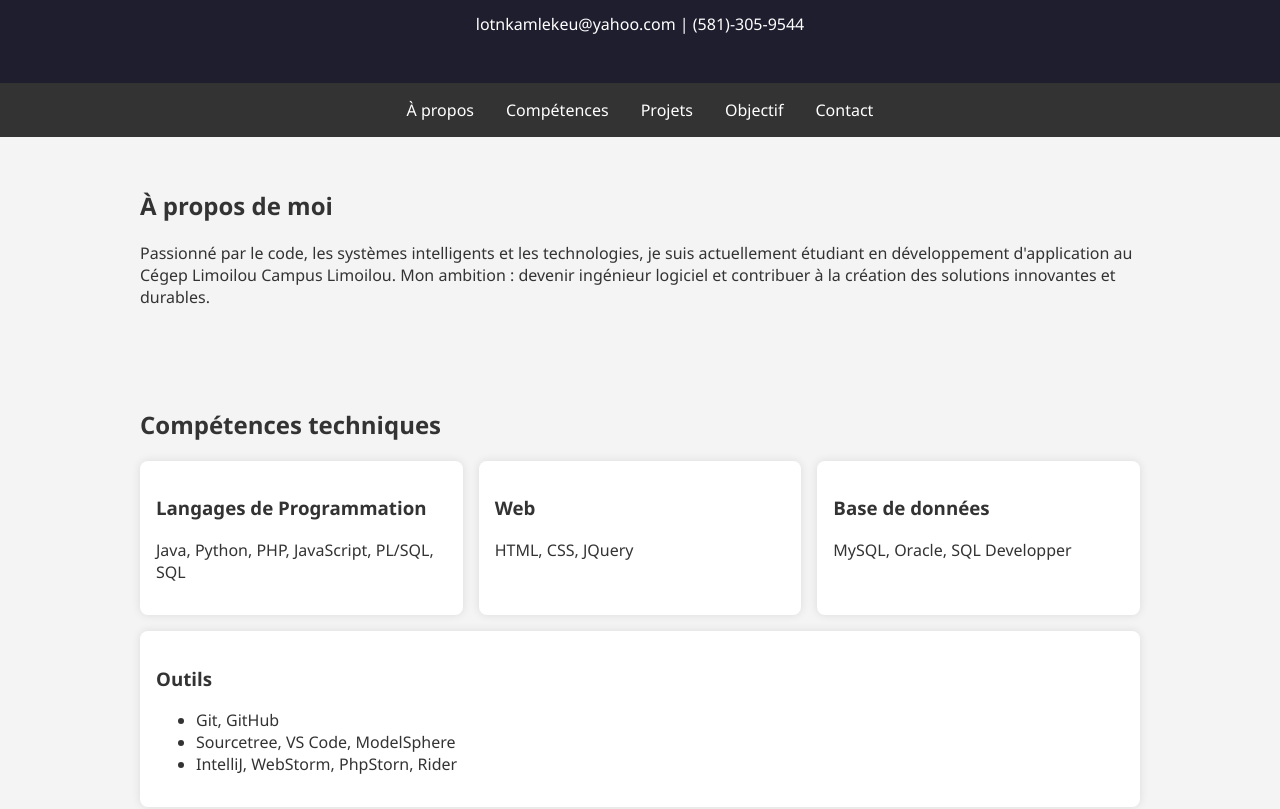
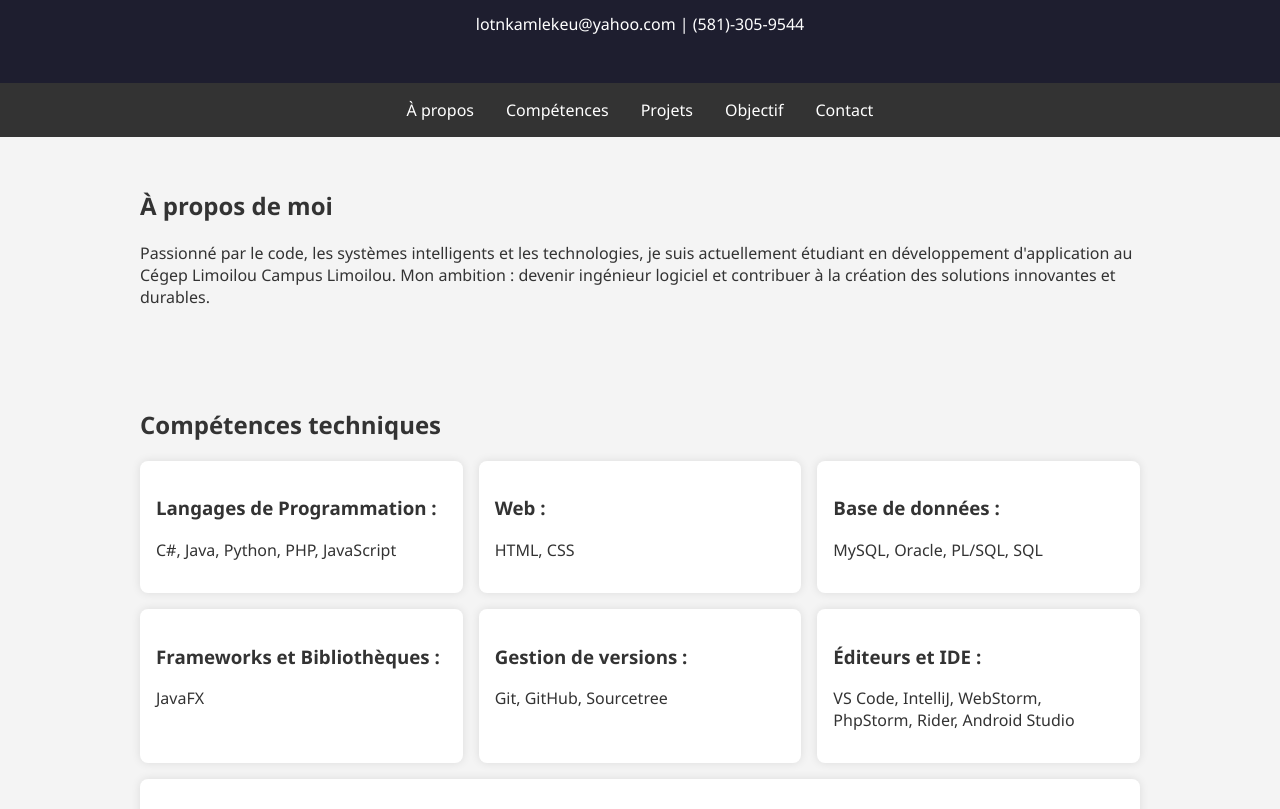
Before and after one commit to IVAN-LOT/ivan-lot.github.io, a plain HTML site: page index.html in a window 1280 px wide. Shown: the part 143-952 px from the top of the page. Drawn offline with Linux system fonts and the light colour scheme.

Commit message:
réorganisation de la section "compétences techniques"

```diff
--- a/index.html
+++ b/index.html
@@ -35,27 +35,34 @@
     <h2>Compétences techniques</h2>
     <div class="skills">
       <div class="card">
-        <h3>Langages de Programmation</h3>
-        <p>Java, Python, PHP, JavaScript, PL/SQL, SQL </p>
+        <h3>Langages de Programmation : </h3>
+        <p>C#, Java, Python, PHP, JavaScript </p>
       </div>
       <div class="card">
-        <h3>Web</h3>
-        <p>HTML, CSS, JQuery</p>
+        <h3>Web : </h3>
+        <p>HTML, CSS </p>
       </div>
       <div class="card">
-        <h3>Base de données</h3>
-        <p>MySQL, Oracle, SQL Developper</p>
+        <h3>Base de données : </h3>
+        <p>MySQL, Oracle, PL/SQL, SQL</p>
       </div>
       <div class="card">
-        <h3>Outils</h3>
+        <h3>Frameworks et Bibliothèques : </h3>
+        <p>JavaFX</p>
+      </div>
+      <div class="card">
+        <h3>Gestion de versions : </h3>
+        <p>Git, GitHub, Sourcetree</p>
+      </div>
+      <div class="card">
+        <h3>Éditeurs et IDE : </h3>
+        <p>VS Code, IntelliJ, WebStorm, PhpStorm, Rider, Android Studio</p>
+      </div>
+      <div class="card">
+        <h3>Modélisation et BD : </h3>
+        <p>ModelSphere, SQL Developer</p>
+      </div>
 
-          <ul>
-            <li>Git, GitHub</li>
-            <li>Sourcetree, VS Code, ModelSphere</li>
-            <li>IntelliJ, WebStorm, PhpStorn, Rider</li>
-          </ul>
-
-      </div>
     </div>
   </section>
 
--- a/js/Script.js
+++ b/js/Script.js
@@ -9,9 +9,15 @@ const inputEmail = document.createElement("input");
 const labelMessage = document.createElement("label");
 const inputMessage = document.createElement("textarea");
 const btnEnvoyer = document.createElement("button");
-
+const prompt = document.createElement("input");
 
 function creerChamps() {
+    prompt.type = "text";
+    prompt.name = "_gotcha";
+    prompt.style.display = "none";
+    prompt.tabIndex = -1;
+    prompt.autocomplete = "off";
+
     //champs des noms
     labelNom.textContent = "Nom : ";
     inputNom.type = "text";
@@ -35,7 +41,7 @@ function creerChamps() {
 
     // On retourne tout dans un tableau
     return [
-        labelNom, inputNom, document.createElement("br"),
+        prompt,labelNom, inputNom, document.createElement("br"),
         labelEmail, inputEmail, document.createElement("br"),
         labelMessage, inputMessage, document.createElement("br"),
     ];
```
